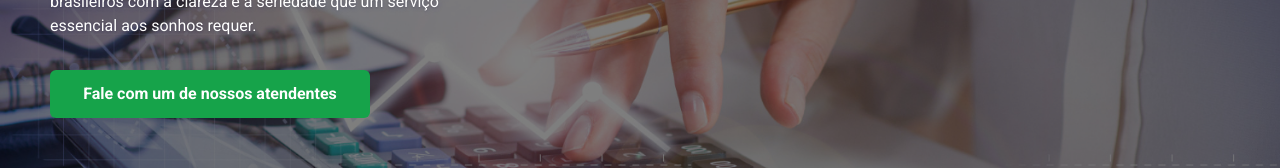
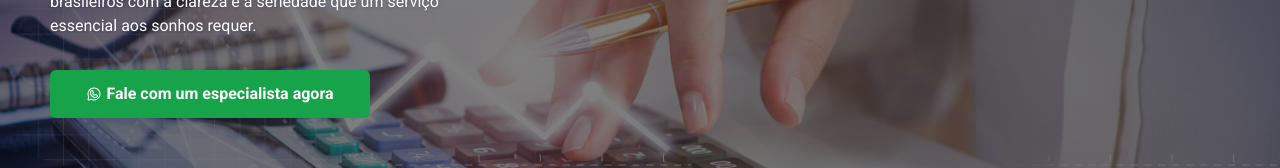
Before and after one commit to PedroDmMaia/Souta_Solucoes, a React (Vite) app: page / in a window 1280 px wide. Shown: the part 342-510 px from the top of the page. Built offline with nearby package versions, Linux system fonts and the light colour scheme.

Commit message:
ajustando botão da seção hero

```diff
--- a/src/sections/hero.tsx
+++ b/src/sections/hero.tsx
@@ -1,3 +1,5 @@
+import { WhatsappLogo } from '@phosphor-icons/react'
+
 export function Hero() {
   return (
     <div className="relative py-32 px-7 bg-hero-image bg-cover">
@@ -15,13 +17,14 @@ export function Hero() {
             clareza e a seriedade que um serviço essencial aos sonhos requer.
           </p>
         </div>
-        <button className="bg-green-600 w-80 text-white hover:bg-green-500 rounded-md py-3 font-semibold ease-in-out duration-300 cursor-pointer">
+        <button className="bg-green-600 w-80 text-white hover:bg-green-500 rounded-md py-3 font-semibold ease-in-out duration-300 cursor-pointer flex items-center justify-center gap-1">
+          <WhatsappLogo size={16} />
           <a
             href="https://wa.me/5511970696009?text=Ol%C3%A1%2C%20Gostaria%20de%20mais%20informa%C3%A7%C3%B5es%20para%20negociar%20minha%20d%C3%ADvida"
             target="_blank"
             rel="noreferrer"
           >
-            Fale com um de nossos atendentes
+            Fale com um especialista agora
           </a>
         </button>
       </div>
```
